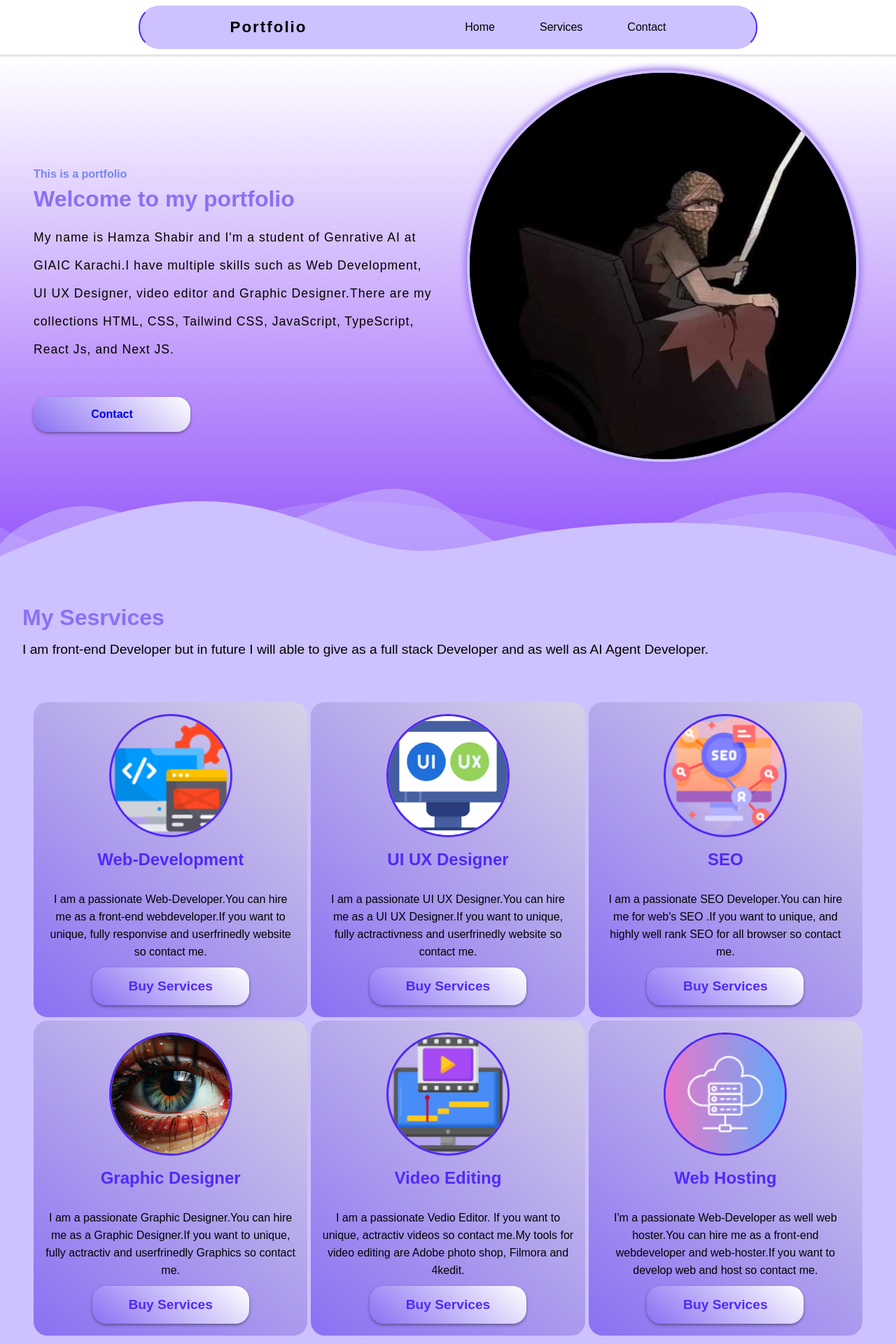
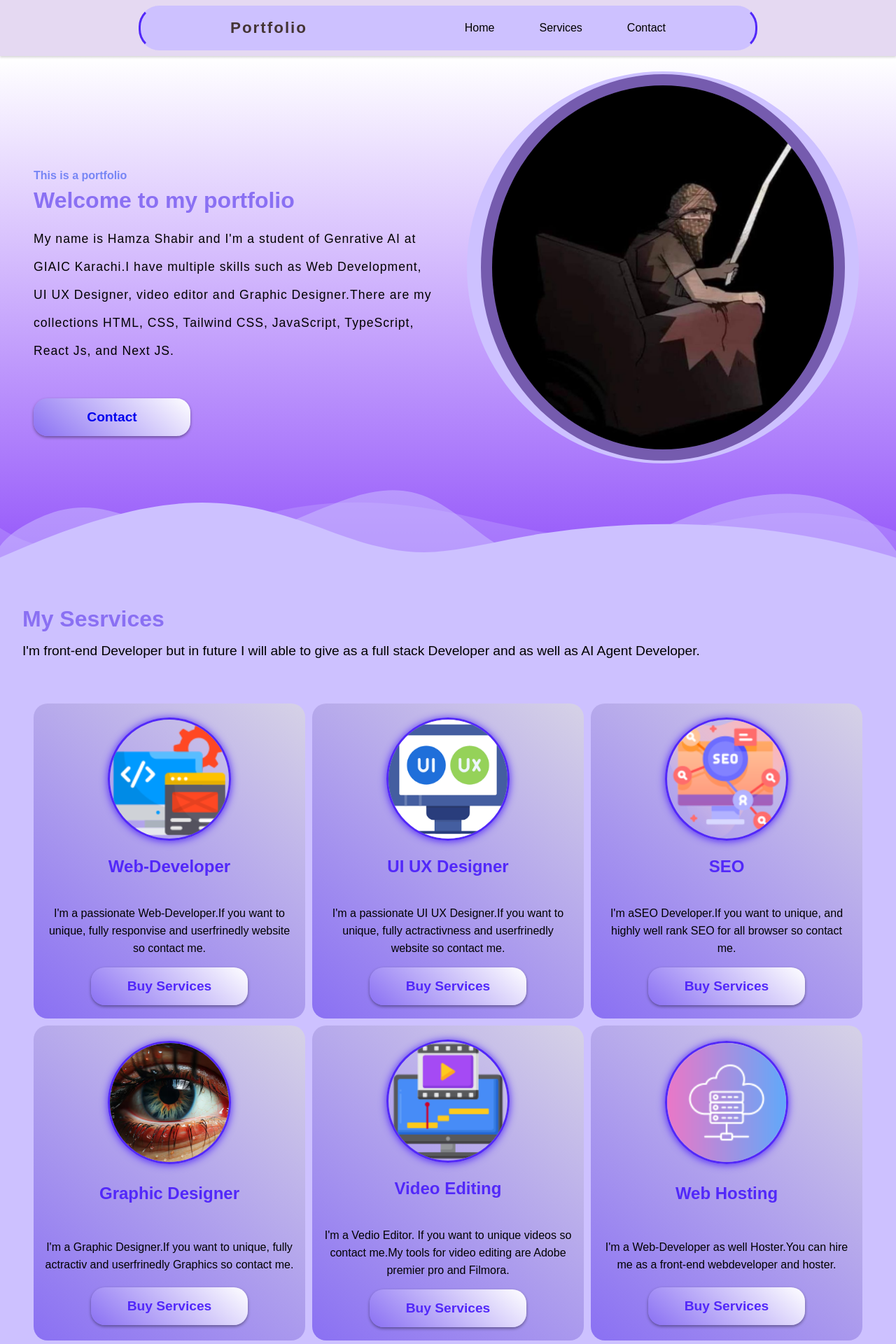
Before and after one commit to HamzaShabir0786/GIAIC-Q2-NextJS-Assignments, a Next.js app in the folder next-js-portfolio-with-custom-css/portfolio/: page / in a window 1280 px wide. Shown: the top 1920 px of the page at 70% size. Built offline with nearby package versions, Linux system fonts and the light colour scheme.

Commit message:
improvement in custon

```diff
--- a/next-js-portfolio-with-custom-css/portfolio/src/app/components/footer/page.tsx
+++ b/next-js-portfolio-with-custom-css/portfolio/src/app/components/footer/page.tsx
@@ -25,7 +25,7 @@ export default function Footer() {
               Hijri
             </p>
             <p>
-              <strong>Follow me</strong>
+              <strong>Follow me:</strong>
             </p>
             <div className="icon-div">
               <a href="https://www.facebook.com/M.Hamza2205" target="_blank">
--- a/next-js-portfolio-with-custom-css/portfolio/src/app/components/header/page.tsx
+++ b/next-js-portfolio-with-custom-css/portfolio/src/app/components/header/page.tsx
@@ -6,7 +6,11 @@ export default function Header() {
         <div className="inner-nav">
           <div data-aos="fade-right">
             <div className="logo-div">
-              <strong>Portfolio</strong>
+              <strong>
+                <Link href={"./home"} className="logo">
+                  Portfolio
+                </Link>
+              </strong>
             </div>
           </div>
 
--- a/next-js-portfolio-with-custom-css/portfolio/src/app/globals.css
+++ b/next-js-portfolio-with-custom-css/portfolio/src/app/globals.css
@@ -14,8 +14,9 @@
 .nav-container {
   width: 100%;
   padding: 0.5rem;
+  /* background-color: transparent;  */
 
-  background-color: transparent; /*add new*/
+  background-color: #e5d9f2;
   display: flex;
   justify-content: center;
   align-items: center;
@@ -33,14 +34,15 @@
   display: flex;
   justify-content: space-around;
   align-items: center;
-  border: 2px solid transparent;
+  border: 3px solid transparent;
   border-right-color: #5228f9;
   border-left-color: #5228f9;
 }
-.inner-nav .logo-div strong {
+.inner-nav .logo-div strong .logo {
   font-size: 1.4rem;
   cursor: pointer;
   letter-spacing: 2px;
+  color: rgb(68, 52, 52);
 }
 .inner-nav .links-div ul {
   display: flex;
@@ -111,7 +113,7 @@
   cursor: pointer;
   margin-top: 3rem;
   color: #5228f9;
-  font-size: 1rem;
+  font-size: 1.2rem;
   transition: all 0.2s linear;
   box-shadow: 0px 2px 4px rgba(0, 0, 0, 0.4);
 }
@@ -131,10 +133,25 @@
 .grid-2 .img-div {
   width: 35rem;
   height: 35rem;
-  background-color: rebeccapurple;
+  /* background-color: rebeccapurple; */
   border: 4px solid #cdc1ff;
-  box-shadow: 0px 0px 10px 3px rgb(155, 116, 239);
+  /* box-shadow: 0px 0px 10px 3px rgb(155, 116, 239); */
   border-radius: 50%;
+  border-left: 20px solid rebeccapurple;
+  border-right: 20px solid rebeccapurple;
+  background-color: rgb(117, 91, 174);
+  padding: 1rem;
+  animation: g2 10s infinite alternate-reverse;
+}
+@keyframes g2 {
+  from {
+    border-left: 20px solid rebeccapurple;
+    border-right: 20px solid rebeccapurple;
+  }
+  to {
+    border-left: 20px solid #cdc1ff;
+    border-right: 20px solid #cdc1ff;
+  }
 }
 .grid-2 .img-div img {
   width: 100%;
@@ -263,7 +280,7 @@ textarea {
   grid-template-columns: repeat(3, minmax(300px, 1fr));
   grid-template-rows: repeat(2, 450px);
   grid-auto-rows: 450px;
-  gap: 5px;
+  gap: 10px;
   padding: 1rem;
 }
 .grid-items {
@@ -278,6 +295,7 @@ textarea {
   width: 11rem;
   border: 3px solid #5228f9;
   border-radius: 50%;
+  box-shadow: 0px 1px 12px #5228f9;
 }
 .grid-items .skill-div img {
   width: 100%;
@@ -318,6 +336,7 @@ textarea {
   transform: scale(1.1);
   color: black;
 }
+
 /* services secntion end here */
 .section-footer {
   height: auto;
@@ -348,7 +367,10 @@ textarea {
 .fa-brands:hover {
   color: #5228f9;
   font-size: 2.2rem;
+  transition: all 0.5s linear;
+  transform: rotate(360deg);
 }
+
 .common-footer a {
   color: black;
 }
@@ -386,6 +408,7 @@ textarea {
     grid-template-rows: minmax(100px, auto);
     grid-template-columns: repeat(1, minmax(300px, 1fr));
     height: 90vh;
+
     padding-top: 5rem;
   }
 
@@ -489,6 +512,10 @@ textarea {
     height: auto;
     padding-bottom: 5rem;
   }
+  .services-grid {
+    grid-template-rows: repeat(2, 500px);
+  }
+
   .grid-1 {
     padding: 0.2rem;
     display: flex;
--- a/next-js-portfolio-with-custom-css/portfolio/src/app/services/page.tsx
+++ b/next-js-portfolio-with-custom-css/portfolio/src/app/services/page.tsx
@@ -10,7 +10,7 @@ export default function Services() {
       <div className="section-services">
         <h2>My Sesrvices</h2>
         <p className="services-para">
-          I am front-end Developer but in future I will able to give as a full
+          I'm front-end Developer but in future I will able to give as a full
           stack Developer and as well as AI Agent Developer.
         </p>
 
@@ -24,12 +24,11 @@ export default function Services() {
                 alt="it is a skill pic"
               />
             </div>
-            <strong>Web-Development</strong>
+            <strong>Web-Developer</strong>
             <br />
             <p>
-              I am a passionate Web-Developer.You can hire me as a front-end
-              webdeveloper.If you want to unique, fully responvise and
-              userfrinedly website so contact me.
+              I'm a passionate Web-Developer.If you want to unique, fully
+              responvise and userfrinedly website so contact me.
             </p>
             <button>
               <Link href="/contact" target="_blank">
@@ -50,9 +49,8 @@ export default function Services() {
             <strong>UI UX Designer</strong>
             <br />
             <p>
-              I am a passionate UI UX Designer.You can hire me as a UI UX
-              Designer.If you want to unique, fully actractivness and
-              userfrinedly website so contact me.
+              I'm a passionate UI UX Designer.If you want to unique, fully
+              actractivness and userfrinedly website so contact me.
             </p>
             <button>
               <Link href="/contact" target="_blank">
@@ -73,9 +71,8 @@ export default function Services() {
             <strong>SEO</strong>
             <br />
             <p>
-              I am a passionate SEO Developer.You can hire me for web's SEO .If
-              you want to unique, and highly well rank SEO for all browser so
-              contact me.
+              I'm aSEO Developer.If you want to unique, and highly well rank SEO
+              for all browser so contact me.
             </p>
             <button>
               <Link href="/contact" target="_blank">
@@ -96,9 +93,8 @@ export default function Services() {
             <strong>Graphic Designer</strong>
             <br />
             <p>
-              I am a passionate Graphic Designer.You can hire me as a Graphic
-              Designer.If you want to unique, fully actractiv and userfrinedly
-              Graphics so contact me.
+              I'm a Graphic Designer.If you want to unique, fully actractiv and
+              userfrinedly Graphics so contact me.
             </p>
             <button>
               <Link href="/contact" target="_blank">
@@ -119,9 +115,8 @@ export default function Services() {
             <strong>Video Editing</strong>
             <br />
             <p>
-              I am a passionate Vedio Editor. If you want to unique, actractiv
-              videos so contact me.My tools for video editing are Adobe photo
-              shop, Filmora and 4kedit.
+              I'm a Vedio Editor. If you want to unique videos so contact me.My
+              tools for video editing are Adobe premier pro and Filmora.
             </p>
             <button>
               <Link href="/contact" target="_blank">
@@ -142,9 +137,8 @@ export default function Services() {
             <strong>Web Hosting</strong>
             <br />
             <p>
-              I'm a passionate Web-Developer as well web hoster.You can hire me
-              as a front-end webdeveloper and web-hoster.If you want to develop
-              web and host so contact me.
+              I'm a Web-Developer as well Hoster.You can hire me as a front-end
+              webdeveloper and hoster.
             </p>
             <button>
               <Link href="/contact" target="_blank">
```
